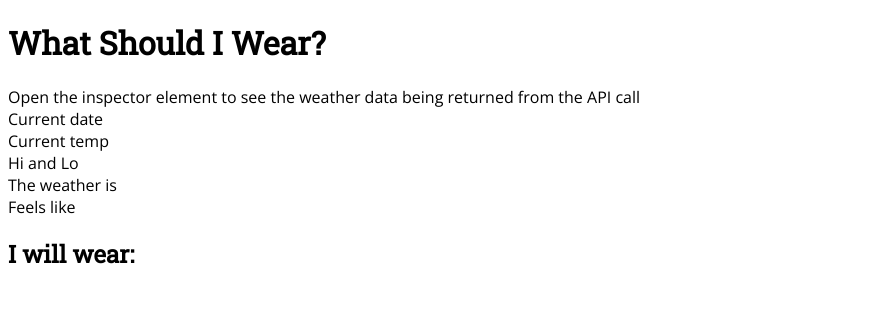
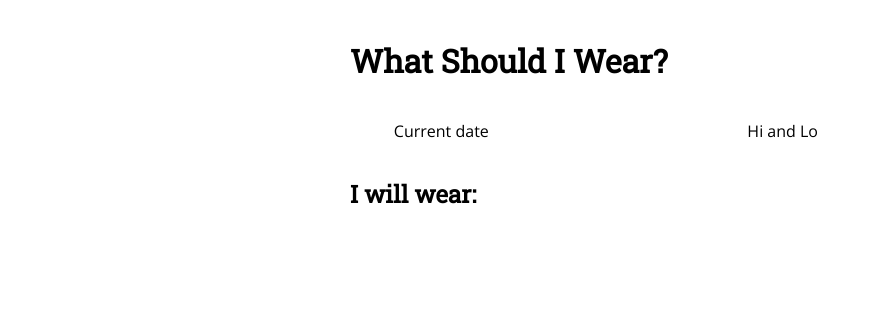
Before and after one commit to Wicker-Brenda/WDD330, a PHP site: page /weather/index.html in a window 1280 px wide. Shown: the top 321 px of the page, without its empty margins (0-872 px from the left). Run offline with PHP 8.4, Linux system fonts and the light colour scheme.

Commit message:
weather icons, header grid

```diff
--- /dev/null
+++ b/weather/icons.js
@@ -0,0 +1,48 @@
+const weatherIcons = [
+    {
+        name: "Clear",
+        imgSrc: "images/sun.png", //img is 170px square
+        imgAlt: "sun icon in clear sky"
+    },
+    {
+        name: "Clouds",
+        imgSrc: "images/cloud.png",
+        imgAlt: "cloud icon"
+    },
+    {
+        name: "Thunderstorm",
+        imgSrc: "images/thunderstorm.png",
+        imgAlt: "thunderstorm icon"
+    },
+    {
+        name: "Drizzle",
+        imgSrc: "images/drizzle.png",
+        imgAlt: "drizzle icon"
+    },
+    {
+        name: "Rain",
+        imgSrc: "images/rain.png",
+        imgAlt: "rain icon"
+    },
+    {
+        name: "Snow",
+        imgSrc: "images/snow.png",
+        imgAlt: "snow icon"
+    },
+    {
+        //the mist icon is used for all group 7xx atmosphere conditions:
+        //mist, smoke, haze, dust, fog, sand, ash, squall, tornado
+        name: "Mist",
+        imgSrc: "images/mist.png",
+        imgAlt: "mist icon"
+    }
+]
+
+ export default class Icons {
+    //some function to return the arrays
+    getWeatherIcons() {
+      console.log('in getweatherIcons');
+      return weatherIcons;
+      //console.log(weatherIcons);
+    }
+  }
--- a/weather/index.html
+++ b/weather/index.html
@@ -11,20 +11,18 @@
 
  <body>
   <div class="wrapper">
+
     <div class="header">
       <h1>What Should I Wear?</h1>
-
+      <div id="date">Current date</div>
+      <div id="hilow">Hi and Lo</div>
+      <div id="conditions">
+      <!-- weather icons are from https://openclipart.org/detail/245707/weatherroundicons -->
+      </div>
+      <h2 id="subtitle">I will wear:</h2>
     </div>
 
-    <div id="container">Open the inspector element to see the weather data being returned from the API call</div>
-    <div id="date">Current date</div>
-    <div id="temp">Current temp</div>
-    <div id="hilow">Hi and Lo</div>
-    <div id="conditions">The weather is</div>
-    <div id="feels">Feels like</div>
-    <h2>I will wear:</h2>
     <ul id="outfit">
-      <!-- <div><img src="images/dummy.jpg" alt="dummy image"></div> -->
     </ul>
 
     <script src="main.js" type="module"></script>
--- a/weather/styles.css
+++ b/weather/styles.css
@@ -12,10 +12,13 @@
 
 body {
     font-family: 'Open Sans', sans-serif;
+
 }
 
-h1, h2 {
-    font-family: 'Roboto Slab', serif;
+.wrapper {
+    max-width: 600px;
+    margin: auto;
+    padding: 10px;
 }
 
 img {
@@ -25,6 +28,51 @@
     object-fit: contain;
 }
 
+/* make parent grid for header */
+.header {
+    display: grid;
+    justify-content: center;
+    grid-template-columns: 1fr 1fr 1fr;
+    grid-template-rows: repeat(3, auto);
+    grid-gap: 1em;
+    grid-template-areas: "title title title"
+                         "date conditions hilow"
+                         "subtitle subtitle subtitle";
+}
+
+h1, h2 {
+    font-family: 'Roboto Slab', serif;
+}
+
+h1 {
+    grid-area: title;
+}
+
+#subtitle {
+    grid-area: subtitle;
+}
+
+#date {
+    grid-area: date;
+    text-align: center;
+}
+
+.temp {
+    /* set the temp numeral to be larger but responsive */
+    font-size: 10vw;
+}
+
+#conditions {
+    grid-area: conditions;
+    /* max-width: 150px; */
+    text-align: center;
+}
+
+#hilow {
+    grid-area: hilow;
+}
+
+/* ul is parent grid for clothing items in li. */
 ul {
     padding: 0;
     list-style-type: none;
@@ -32,8 +80,8 @@
     justify-content: center;
     /* 3 columns of same width: */
     /* grid-template-columns: 200px 200px 200px;  this made the grid overflow the screen on mobile devices*/
-    grid-template-columns: auto auto auto;
-    /* change row height as needed */
+    grid-template-columns: 1fr 1fr 1fr;
+    /* change row height as needed, may not want auto */
     grid-template-rows: repeat(3, auto);
     grid-gap: 1em;
 
@@ -46,15 +94,14 @@
 
 }
 
-.outfit div {
-    /* do I want this? */
+
+/* .outfit div {
     padding: 0 0.5em;
 }
 
-.outfit li > p {
+#outfit li > p {
     text-align: center;
-
-}
+} */
 
 li {
 
@@ -75,7 +122,7 @@
 
 li:first-child {
     grid-row-start: 1;
-    grid-row-end: 4;
+    grid-row-end: 3;
 }
 
 /* containing div inside each li */
@@ -115,7 +162,7 @@
     max-width: 20px;
 } */
 
-/* IF use separate rules for larger devices, instead of a fluid layout: */
-@media all and (min-width:600px) {
+/* This is not needed, since using a fluid layout, but if needed to change rules for larger devices, would use: */
+/* @media all and (min-width:600px) {
 
-}
+}  */
--- a/weather/weatherController.js
+++ b/weather/weatherController.js
@@ -2,6 +2,7 @@
 import Weather from './weather.js';
 import WeatherView from './weatherView.js';
 import Outfits from './outfits.js';
+import Icons from './icons.js';
 
 // Weather controller
 export class WeatherController { //not providing an export with the default keyword, removed it
@@ -19,6 +20,7 @@
     this.weather = new Weather();  //model
     this.weatherView = new WeatherView();  //view
     this.outfits = new Outfits(); //outfits class with clothing arrays
+    this.icons = new Icons(); //Icons class with weather icons array
   }
 
   async init() {
@@ -60,8 +62,9 @@
     const daily = data.daily;
     const current = data.current;
     console.log(daily, current);
+    const icon = this.getIcon(current);
     // render the list to html
-    this.weatherView.renderWeather(daily, current, this.parentElement);
+    this.weatherView.renderWeather(daily, current, this.parentElement, icon);
     this.showOutfit(daily, current, this.parentElement);
   }
 
@@ -123,8 +126,20 @@
     this.weatherView.renderOutfit(parentElement, currentOutfit, currentClothing);
   }
 
+  getIcon(current) {
+    let main = current.weather[0].main; //current main weather condition
+    let icons = this.icons.getWeatherIcons();
 
-}
+    //todo: fix error, icon is returning null
+    let icon= icons.find(x => x.name === main);
+    //todo: add code to use Mist if there is no matching name for main, use some() first to test if there is a match.
+    // if(icon = null) icon = icons.find(x => x.name === "Mist");
+    console.log("in getIcon", main, icons, icon);
+    return icon;
+  }
+
+
+} //end of class
 
 
 // let feels = document.getElementById("feels");
--- a/weather/weatherView.js
+++ b/weather/weatherView.js
@@ -1,16 +1,25 @@
+  //image path
+    //todo: change to what is needed in GitHub
+    const imgBasePath = ""; //"./";
+
   // Weather View handler
   export default class WeatherView {
     //todo write code to render the details to HTML, in outfits.js
-    renderWeather(daily, current, weatherElement) {
-        console.log("in renderWeather", daily, current, weatherElement);
+    renderWeather(daily, current, weatherElement, icon) {
+        console.log("in renderWeather", daily, current, weatherElement, icon);
 
-        //display info as a test
+        //display weather info in the header
         let date = new Date();
-        document.getElementById("date").innerHTML = '<h2>Today is ' + date.toDateString() + '</h2>';
+        let currentTemp = Math.round(current.temp);
+        let feelsDay = Math.round(daily[0].feels_like.day);
+        document.getElementById("date").innerHTML =
+            `<h2>${date.toDateString()}</h2>
+            <p><span class="temp">${currentTemp}</span><br>
+            feels like: ${feelsDay}</p>`;
 
-        let temp = document.getElementById("temp");
-        let currentTemp = Math.round(current.temp);
-        temp.innerHTML = 'The current temperature is ' + currentTemp;
+        // let temp = document.getElementById("temp");
+        // let currentTemp = Math.round(current.temp);
+        // temp.innerHTML = 'The current temperature is <span class="temp">' + currentTemp + '</span>';
 
         let hiLow = document.getElementById("hilow");
         let max = Math.round(daily[0].temp.max);
@@ -18,14 +27,18 @@
         hiLow.innerHTML = 'The high today will be ' + max + '. The low today will be ' + min + '.'
 
         let conditions = document.getElementById("conditions");
-        let main = current.weather[0].main;
+        //let main = current.weather[0].main;
         let desc = current.weather[0].description;
-        conditions.innerHTML = '<h2>' + main + '</h2><p>' + desc + '</p>';
+        //let currentIcon = current.weather[0].icon; //just returns the icon code, would need to send out a request for it each time
+        //conditions.innerHTML = '<h2>' + main + '</h2><p>' + desc + '</p>';
+        conditions.innerHTML = `<img src="${imgBasePath}${icon.imgSrc}" alt="${icon.imgAlt}"></img>${desc}`;
 
-        let feels = document.getElementById("feels");
-        //let feelsMorn = daily[0].feels_like.morn;
-        let feelsDay = Math.round(daily[0].feels_like.day);
-        feels.innerHTML = '<p> It feels like ' + feelsDay + '</p>';
+        //<div class="color"><img src="${imgBasePath}${item.img2Src}" alt="${item.imgAlt}"></div>
+
+        // let feels = document.getElementById("feels");
+        // //let feelsMorn = daily[0].feels_like.morn;
+        // let feelsDay = Math.round(daily[0].feels_like.day);
+        // feels.innerHTML = '<p> It feels like ' + feelsDay + '</p>';
 
 
 
@@ -50,11 +63,9 @@
       //   parent.appendChild(renderClothesImage(umbrella));
       // }
     }
-  }
+  }//end class
 
-    //image path
-    //todo: change to what is needed in GitHub
-    const imgBasePath = ""; //"./";
+
 
   function renderClothesImage(parentElement, item) { //, sequence 1 of 8 etc position
     const pic = document.createElement('li');
```
Also changed, not shown: weather/images/245707.png (added), weather/images/cloud.png (added), weather/images/drizzle.png (added), weather/images/mist.png (added), weather/images/rain.png (added), weather/images/snow.png (added), weather/images/sun.png (added), weather/images/thunderstorm.png (added).
